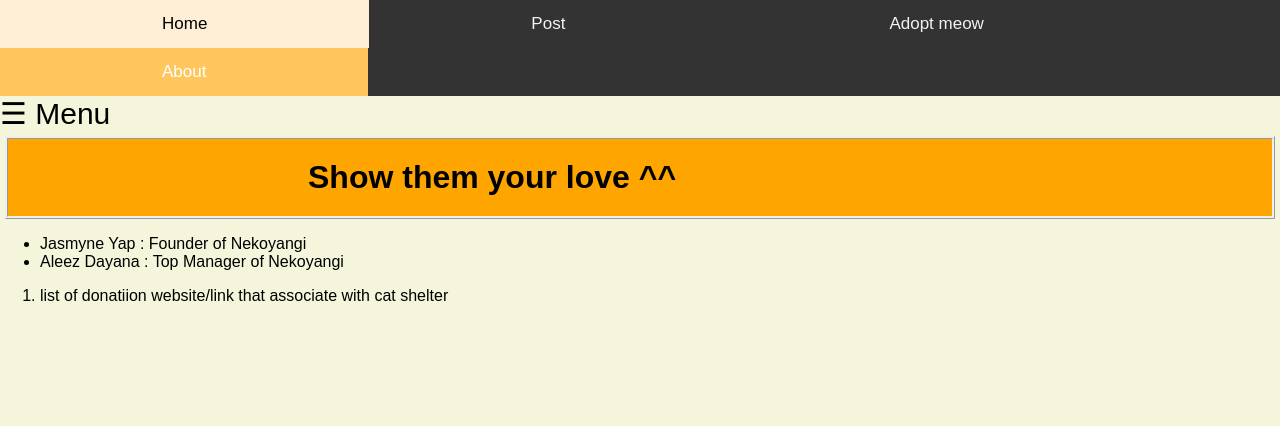
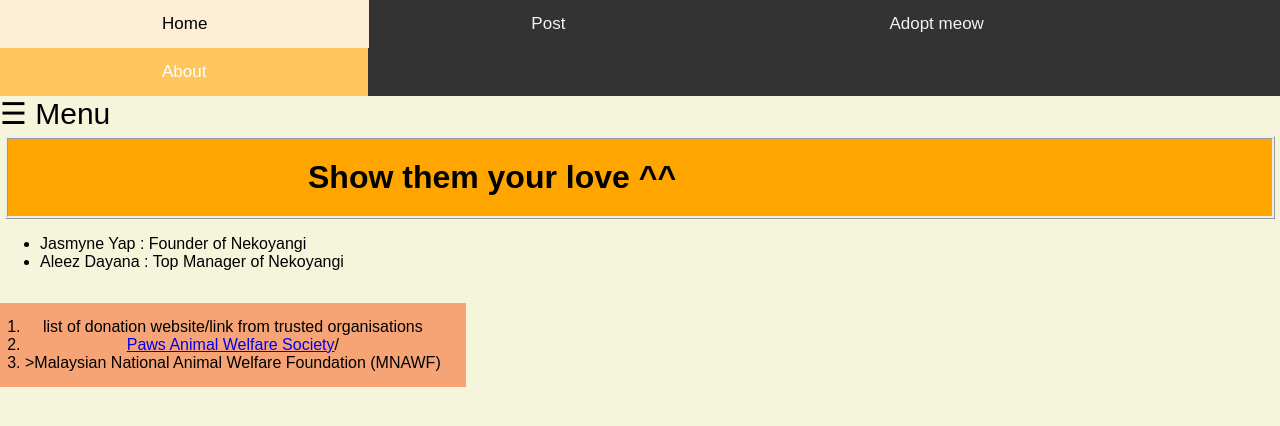
Before and after one commit to JasMyne14/GitExercise-TT2L-06, a Flask app: page /donation in a window 1280 px wide. Shown: the top 426 px of the page. Run offline with Flask 3, Linux system fonts and the light colour scheme; parts of the project's set-up code (start-up, migrations or seed data) failed here and were passed over.

Commit message:
edit donate link appearance (css)

```diff
--- a/home/__init__.py
+++ b/home/__init__.py
@@ -11,6 +11,6 @@ def create_app():
 
     app.register_blueprint(views, url_prefix='/')
     app.register_blueprint(notification, url_prefix='/notification')
-    app.register_blueprint(donation, url_prefix='/about')
+    app.register_blueprint(donation, url_prefix='/donation')
 
     return app
--- a/home/donation.py
+++ b/home/donation.py
@@ -1,6 +1,6 @@
 from flask import Flask,Blueprint
 
-about = Blueprint('about',__name__)
+donation = Blueprint('donation',__name__)
 
 app = Flask(__name__)
 app.config['SECRET_KEY'] = 'love'
--- a/home/static/main.css
+++ b/home/static/main.css
@@ -92,3 +92,13 @@ img {
   .sidenav {padding-top: 15px;}
   .sidenav a {font-size: 18px;}
 }
+
+/*Donation page*/
+
+.donate {
+  padding: 15px 25px;
+  text-align: center;
+  text-decoration: none;
+  display: inline-block;
+  background-color: #f6a475;
+}
--- a/home/templates/donation.html
+++ b/home/templates/donation.html
@@ -42,8 +42,10 @@
         <li>Jasmyne Yap : Founder of Nekoyangi</li>
         <li>Aleez Dayana : Top Manager of Nekoyangi </li>
     </ul>
-    <ol>
-        <li>list of donatiion website/link that associate with cat shelter</li>
+    <ol class="donate">
+        <li>list of donation website/link from trusted organisations</li>
+        <li><a href ="https://www.paws.org.my/donate" target="_blank">Paws Animal Welfare Society</a>/</li>
+        <li><a href="https://mnawf.org.my/donate/" target="_blank"></a>>Malaysian National Animal Welfare Foundation (MNAWF)</a></li>
     </ol>
 
 </body>
```
